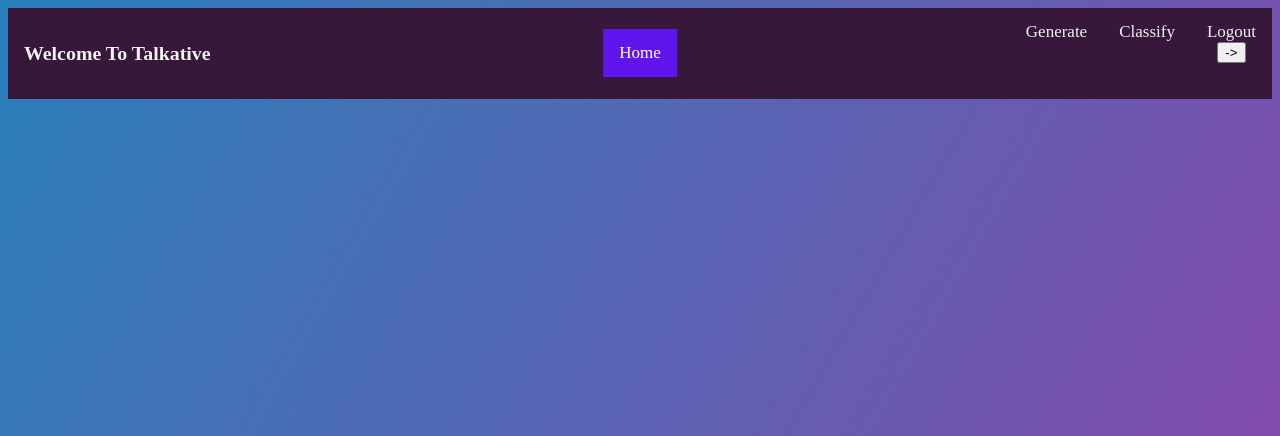
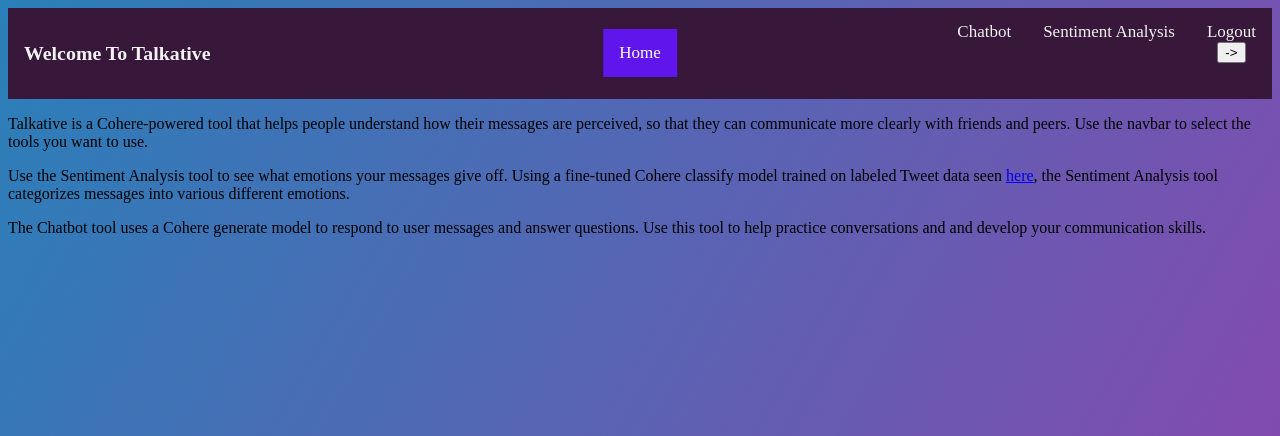
Before and after one commit to nepthius/Talkative, a Node server app: page / in a window 1280 px wide. Shown: the top 436 px of the page. Run offline with Node 20, Linux system fonts and the light colour scheme; the visitor is signed in with stand-in values (Sample User, id 1); some libraries are stand-ins or nearby versions.

Commit message:
added info on homepage

```diff
--- a/views/home.ejs
+++ b/views/home.ejs
@@ -15,13 +15,28 @@
 
     <!-- Right-aligned links -->
     <div class="topnav-right">
-      <a href="/generate">Generate</a>
-      <a href="/classify">Classify</a>
+      <a href="/generate">Chatbot</a>
+      <a href="/classify">Sentiment Analysis</a>
       <a>Logout<form action="/logout?_method=DELETE" method="POST">
         <button type="submit">-></button>
     </form></a>
     </div>
 
   </div>
+  <p>
+    Talkative is a Cohere-powered tool that helps people understand how
+    their messages are perceived, so that they can communicate more clearly
+    with friends and peers. Use the navbar to select the tools you want to use.
+  </p>
+  <p>
+    Use the Sentiment Analysis tool to see what emotions your messages give off.
+    Using a fine-tuned Cohere classify model trained on labeled Tweet data seen <a href="https://www.kaggle.com/datasets/042977506d4b87fe2ce6998514bd60df9ae2bdde98acf973acfd87e758e50d68?resource=download">here</a>,
+    the Sentiment Analysis tool categorizes messages into various different emotions.
+  </p>
+  <p>
+    The Chatbot tool uses a Cohere generate model to respond to user messages and answer questions.
+    Use this tool to help practice conversations and and develop your communication skills.
+  </p>
+
 </body>
 </html>
```
